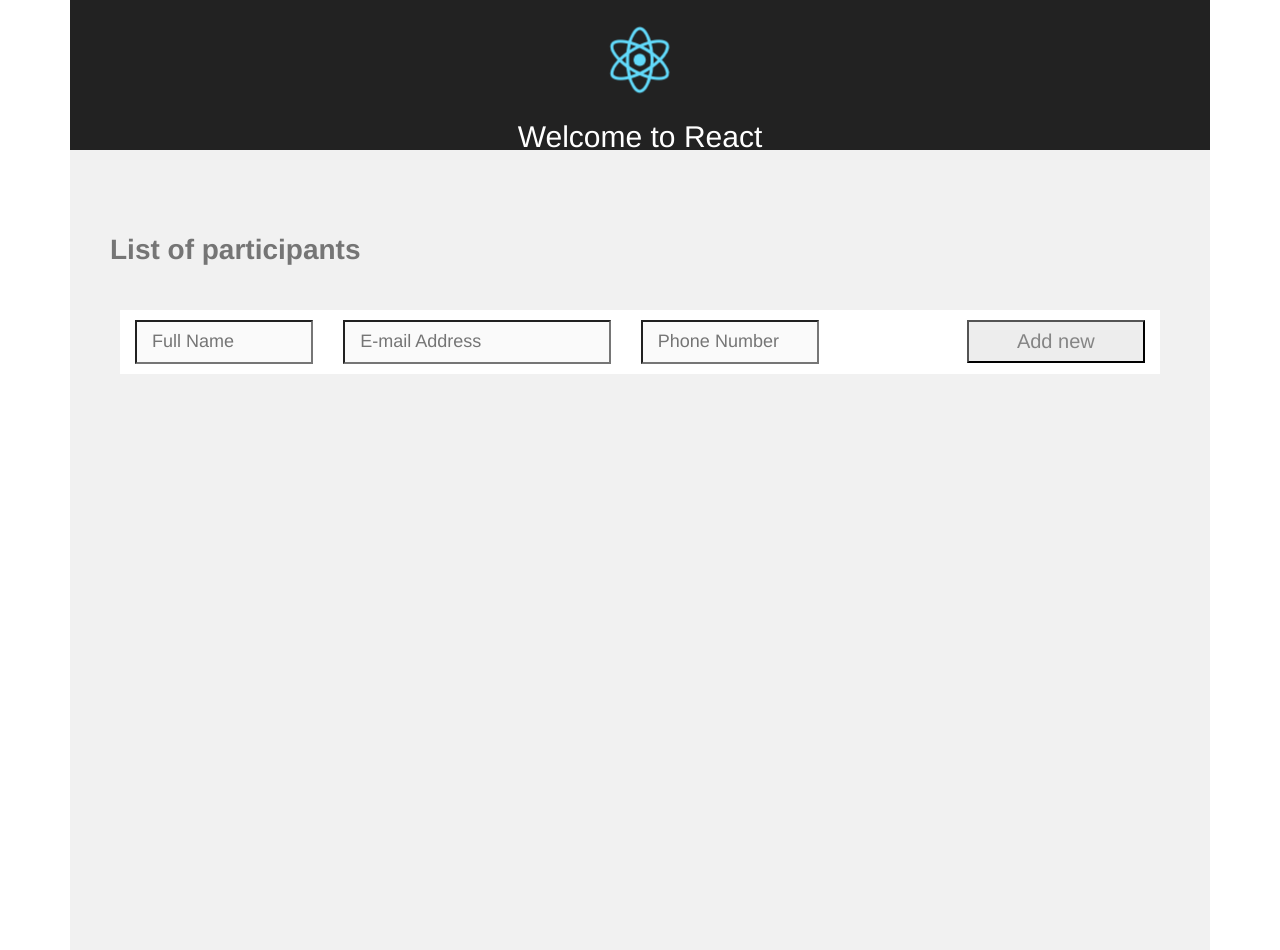
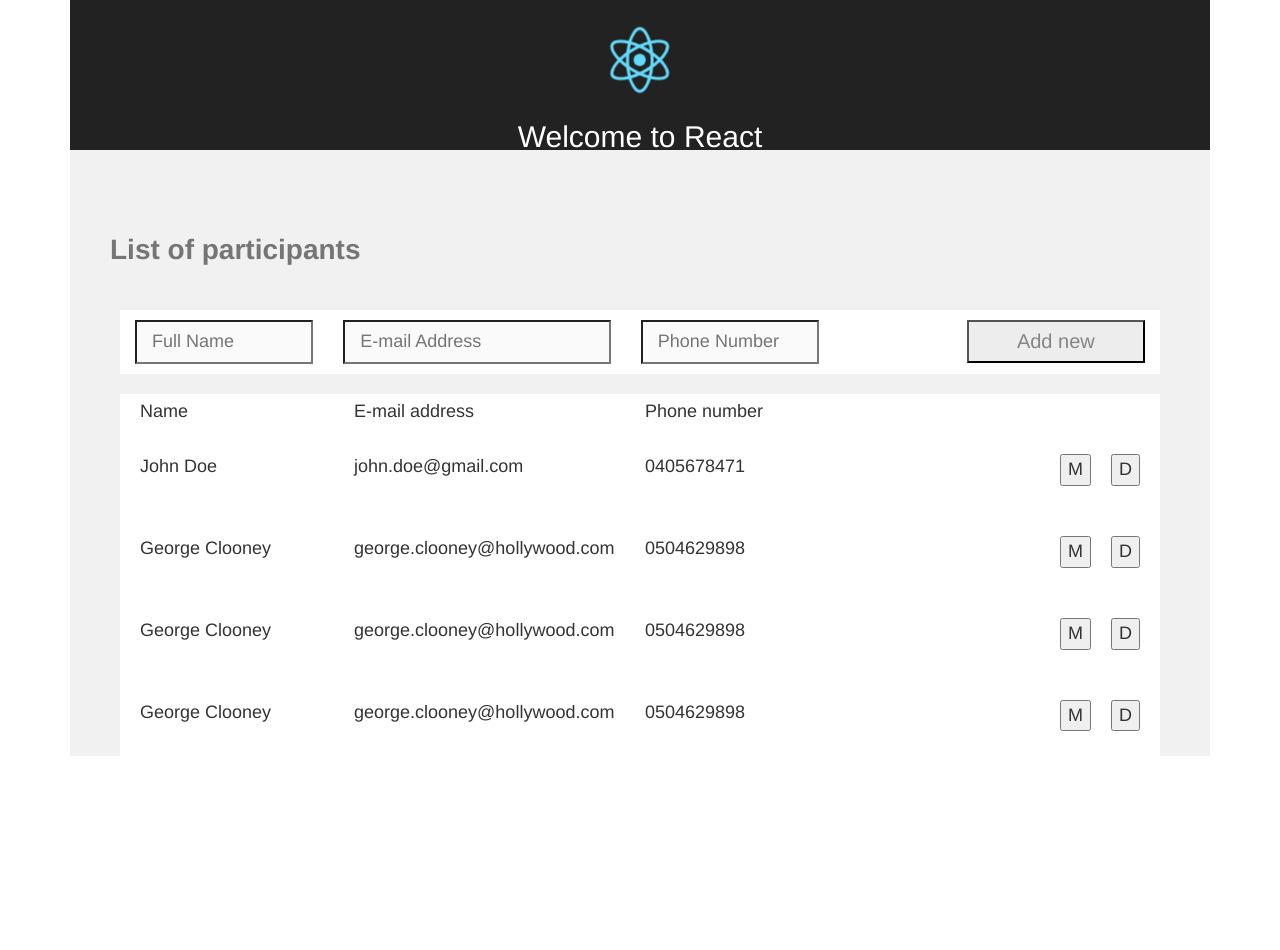
Before and after one commit to finclair/React-Name-List--Application, a React (Create React App) app: page / in a window 1280 px wide. After the commit the page ends 800 px from the top, so only its background shows below. Built offline with nearby package versions, Linux system fonts and the light colour scheme.

Commit message:
Add new component and static content within it Note that most of the info will be later rendered in own component.

```diff
--- a/src/App.css
+++ b/src/App.css
@@ -16,7 +16,7 @@
 
 .wrapper {
   background-color: #F1F1F1;
-  min-height: 800px;
+
 }
 
 .add-new {
@@ -31,13 +31,14 @@
   text-align: left;
   font-weight: 600;
 }
+
 .input-field {
   margin: 10px 0px 10px 30px;
   padding: 7px;
   font-size: 18px;
   background: #FAFAFA;
+}
 
-}
 .button-add {
   margin: 10px 30px;
   padding: 5px;
@@ -46,6 +47,56 @@
   color: #858585;
 }
 
+.name-list {
+  margin: 20px 50px;
+  background: #FFFFFF;
+  font-size: 18px;
+}
+
+.person {
+  border-top: thick solid #F1F1F1;
+  border: 1px;
+  padding: 20px 0;
+
+}
+
+.name-column {
+  float: left;
+  padding: 5px 0 5px 35px;
+  width: 20%;
+  text-align: left;
+}
+
+.mail-column {
+  float: left;
+  padding: 5px 0 5px 35px;
+  width: 30%;
+  text-align: left;
+}
+
+.phone-column {
+ float: left;
+ padding: 5px 0 5px 5px;
+ width: 20%;
+ text-align: left;
+}
+
+.buttons-column {
+ float: left;
+ padding: 5px 35px 5px 0;
+ width: 30%;
+ text-align: right;
+}
+
+.button-modify {
+  margin-left: 20px;
+  text-align: right;
+}
+.button-delete {
+  margin-left: 20px;
+  text-align: right;
+}
+
 @keyframes App-logo-spin {
   from { transform: rotate(0deg); }
   to { transform: rotate(360deg); }
--- a/src/App.js
+++ b/src/App.js
@@ -3,6 +3,7 @@ import ReactDOM from 'react-dom';
 import logo from './logo.svg';
 import './App.css';
 import InputFields from './Components/InputFields';
+import NameList from './Components/NameList';
 
 class App extends Component {
   render() {
@@ -16,6 +17,7 @@ class App extends Component {
           <div className="wrapper">
             <div className="list-title">List of participants</div>
             <InputFields />
+            <NameList />
           </div>
         </div>
       </div>
--- /dev/null
+++ b/src/Components/NameList.js
@@ -0,0 +1,62 @@
+import React, { Component } from 'react';
+import NameItem from './NameItem';
+
+const NameList = () => {
+
+
+
+  //Tänne tulee määritellä table sekä kunkin NameItemin palautus
+  return (
+    <div className="name-list group">
+      <div className="row ">
+        <div className="name-column">Name</div>
+        <div className="mail-column">E-mail address</div>
+        <div className="phone-column">Phone number</div>
+
+      </div>
+      <div className="row person">
+        <div className="name-column">John Doe</div>
+        <div className="mail-column">john.doe@gmail.com</div>
+        <div className="phone-column">0405678471</div>
+        <div className="buttons-column">
+          <button className="button-modify">M</button>
+          <button className="button-delete">D</button>
+        </div>
+      </div>
+      <div className="row person">
+        <div className="name-column">George Clooney</div>
+        <div className="mail-column">george.clooney@hollywood.com</div>
+        <div className="phone-column">0504629898</div>
+        <div className="buttons-column">
+          <button className="button-modify">M</button>
+          <button className="button-delete">D</button>
+        </div>
+      </div>
+      <div className="row person">
+        <div className="name-column">George Clooney</div>
+        <div className="mail-column">george.clooney@hollywood.com</div>
+        <div className="phone-column">0504629898</div>
+        <div className="buttons-column">
+          <button className="button-modify">M</button>
+          <button className="button-delete">D</button>
+        </div>
+      </div>
+      <div className="row person">
+        <div className="name-column">George Clooney</div>
+        <div className="mail-column">george.clooney@hollywood.com</div>
+        <div className="phone-column">0504629898</div>
+        <div className="buttons-column">
+          <button className="button-modify">M</button>
+          <button className="button-delete">D</button>
+        </div>
+      </div>
+
+
+    </div>
+
+
+  );
+
+};
+
+export default NameList;
```
